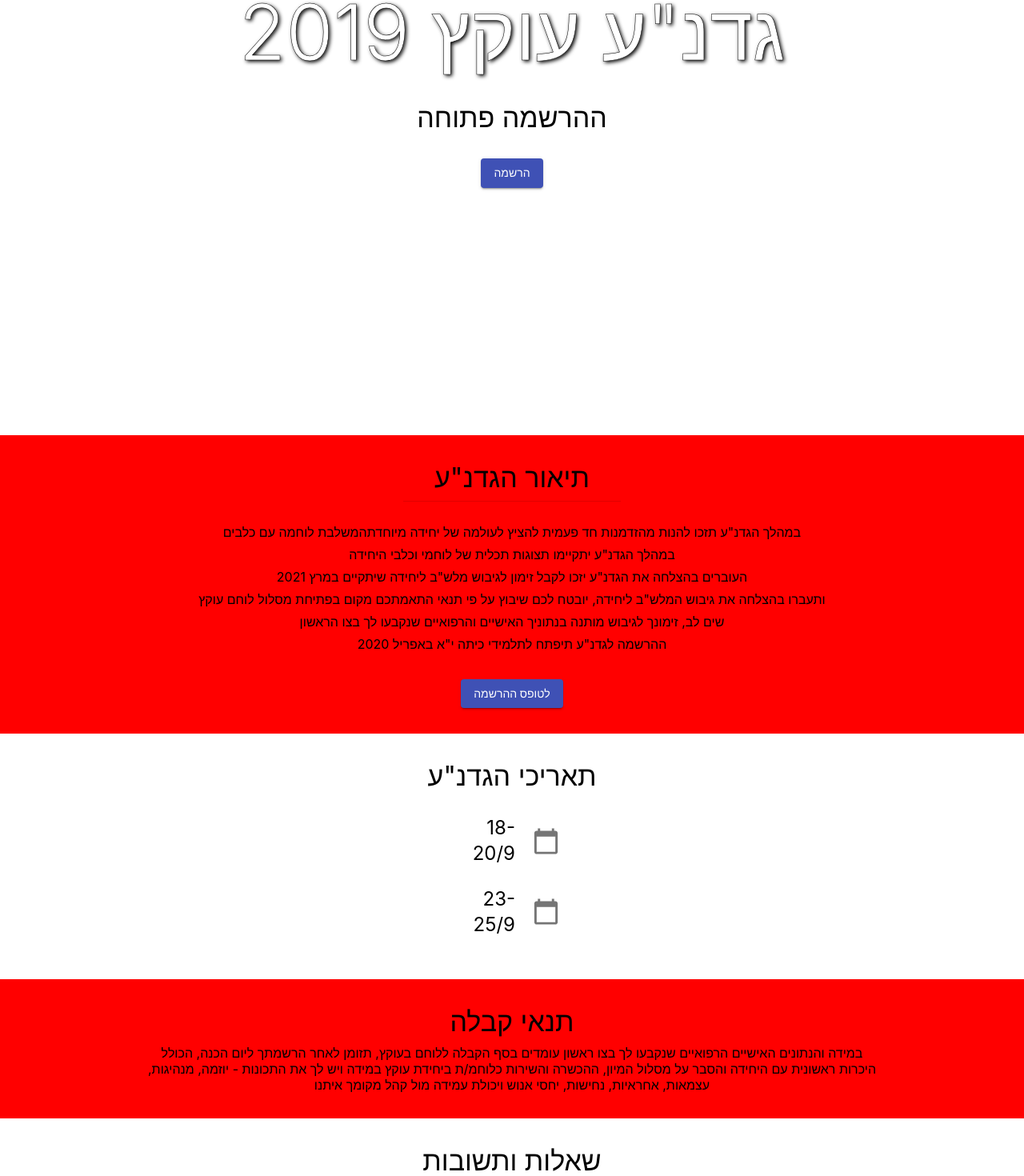
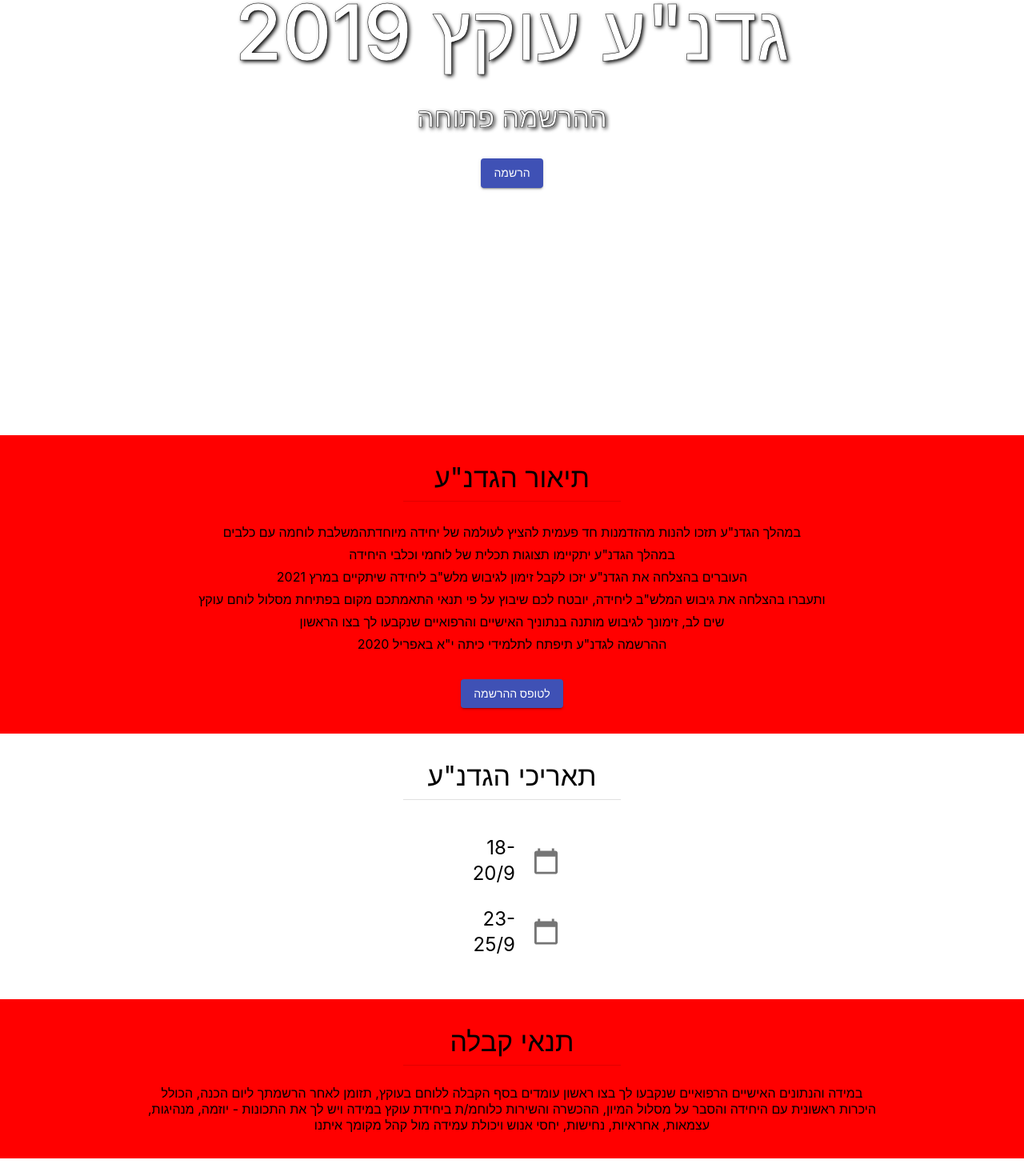
Before and after one commit to sushi30/oketz-website-react, a React (Create React App) app: page / in a window 1280 px wide. Shown: the part 860-2330 px from the top of the page at 80% size. Built offline with nearby package versions, Linux system fonts and the light colour scheme.

Commit message:
added divider

```diff
--- a/src/TitleSection.js
+++ b/src/TitleSection.js
@@ -21,12 +21,23 @@ const TitleSection = ({ even }) => (
           color: "white",
           "-webkit-text-stroke-width": "0.5px",
           "-webkit-text-stroke-color": "black",
-          "text-shadow": "2px 2px 5px black"
+          "text-shadow": "2px 2px 5px black",
+          fontWeight: 510
         }}
       >
         גדנ"ע עוקץ 2019
       </Typography>
-      <Typography variant="h4" style={{ marginBottom: 30 }}>
+      <Typography
+        variant="h4"
+        style={{
+          marginBottom: 30,
+          color: "white",
+          "-webkit-text-stroke-width": "0.5px",
+          "-webkit-text-stroke-color": "black",
+          "text-shadow": "2px 2px 5px black",
+          fontWeight: 400
+        }}
+      >
         ההרשמה פתוחה
       </Typography>
       <Button variant="contained" color="primary">
--- /dev/null
+++ b/src/components/MyDivider.js
@@ -0,0 +1,10 @@
+import Divider from "@material-ui/core/Divider";
+import React from "react";
+
+export default () => (
+  <Divider
+    variant="middle"
+    component="div"
+    style={{ marginLeft: 320, marginRight: 320, marginBottom: 24 }}
+  />
+);
--- a/src/sections/Dates.js
+++ b/src/sections/Dates.js
@@ -9,11 +9,13 @@ import ListItemText from "@material-ui/core/ListItemText";
 import MainContainer from "../SectionContainer";
 import Section from "../components/Section";
 import SectionTitle from "../SectionTitle";
+import MyDivider from "../components/MyDivider";
 
 export default ({ even }) => (
   <Section even={even}>
     <MainContainer even={even}>
       <SectionTitle>תאריכי הגדנ"ע</SectionTitle>
+      <MyDivider />
       <Container style={{ maxWidth: 200 }}>
         <List>
           <ListItem>
--- a/src/sections/Description.js
+++ b/src/sections/Description.js
@@ -5,6 +5,7 @@ import MainContainer from "../SectionContainer";
 import SectionTitle from "../SectionTitle";
 import Section from "../components/Section";
 import Divider from "@material-ui/core/Divider";
+import MyDivider from "../components/MyDivider";
 
 const lines = [
   'במהלך הגדנ"ע תזכו להנות מהזדמנות חד פעמית להציץ לעולמה של יחידה מיוחדתהמשלבת לוחמה עם כלבים',
@@ -19,7 +20,7 @@ export default ({ even }) => (
   <Section even={even}>
     <MainContainer even={even}>
       <SectionTitle>תיאור הגדנ"ע</SectionTitle>
-      <Divider variant="middle" component="div" style={{marginLeft: 320, marginRight: 320, marginBottom: 24}}/>
+      <MyDivider />
       {lines.map(line => (
         <Typography variant="subtitle1">{line}</Typography>
       ))}
--- a/src/sections/Form.js
+++ b/src/sections/Form.js
@@ -12,6 +12,8 @@ import MenuItem from "@material-ui/core/MenuItem";
 import makeStyles from "@material-ui/core/styles/makeStyles";
 import Button from "@material-ui/core/Button";
 import Section from "../components/Section";
+import SectionTitle from "../SectionTitle";
+import MyDivider from "../components/MyDivider";
 
 const useStyles = makeStyles({
   formControl: { left: "unset" },
@@ -41,7 +43,8 @@ export default ({ even }) => {
   return (
     <Section even={even}>
       <MainContainer even={even}>
-        <Typography variant="h3">טופס הרשמה</Typography>
+        <SectionTitle>טופס הרשמה</SectionTitle>
+        <MyDivider />
         <Formik
           onSubmit={({ values }) => {
             console.log(values);
--- a/src/sections/QuestionsAndAnswers.js
+++ b/src/sections/QuestionsAndAnswers.js
@@ -3,11 +3,13 @@ import React from "react";
 import MainContainer from "../SectionContainer";
 import SectionTitle from "../SectionTitle";
 import Section from "../components/Section";
+import MyDivider from "../components/MyDivider";
 
 export default ({ even }) => (
   <Section even={even}>
     <MainContainer even={even}>
       <SectionTitle>שאלות ותשובות</SectionTitle>
+      <MyDivider />
       <Typography variant="subtitle1">מי מזמן אותי לגיבוש?</Typography>
       <Typography variant="subtitle2">מיטב</Typography>
       <Typography variant="subtitle1">
--- a/src/sections/Requirements.js
+++ b/src/sections/Requirements.js
@@ -4,11 +4,13 @@ import React from "react";
 import MainContainer from "../SectionContainer";
 import SectionTitle from "../SectionTitle";
 import Section from "../components/Section";
+import MyDivider from "../components/MyDivider";
 
 export default ({ even }) => (
   <Section even={even}>
     <MainContainer even={even}>
       <SectionTitle variant="h3">תנאי קבלה</SectionTitle>
+      <MyDivider />
       <Typography variant="p">
         במידה והנתונים האישיים הרפואיים שנקבעו לך בצו ראשון עומדים בסף הקבלה
         ללוחם בעוקץ, תזומן לאחר הרשמתך ליום הכנה, הכולל היכרות ראשונית עם היחידה
```
